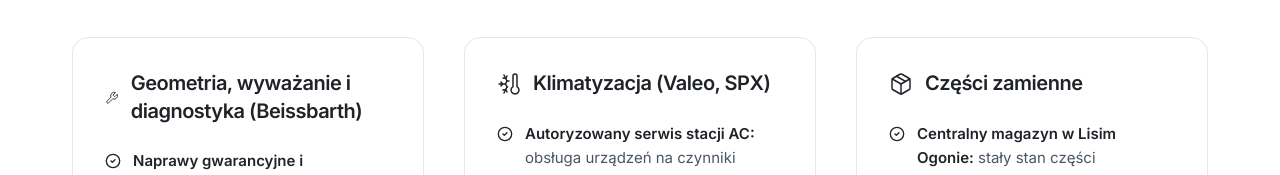
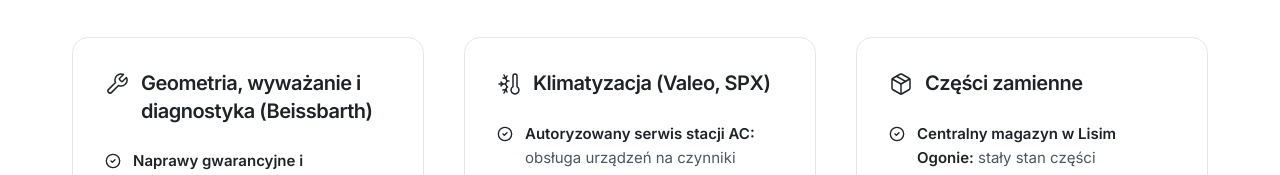
Before and after one commit to gorka0/diagnostyka-systems, a React (Vite) app: page /serwis in a window 1280 px wide. Shown: the part 603-778 px from the top of the page. Built offline with nearby package versions, Linux system fonts and the light colour scheme.

Commit message:
fix(service): add shrink-0 and top-aligned mt-0.5 to service cards icons preventing SVG squash

```diff
--- a/src/pages/ServicePage.tsx
+++ b/src/pages/ServicePage.tsx
@@ -62,8 +62,8 @@ export const ServicePage: React.FC = () => {
           {/* Kolumna 1: Geometria, wyważanie i diagnostyka (Beissbarth) */}
           <div className="flex flex-col justify-between bg-white border border-surface-border rounded-[16px] p-7 sm:p-8 space-y-8">
             <div className="space-y-6">
-              <div className="flex items-center gap-3">
-                <Wrench className="w-6 h-6 text-foreground stroke-[1.5]" />
+              <div className="flex items-start gap-3">
+                <Wrench className="w-6 h-6 shrink-0 text-foreground stroke-[1.5] mt-0.5" />
                 <h2 className="text-xl font-semibold text-foreground tracking-tight leading-snug">
                   Geometria, wyważanie i diagnostyka (Beissbarth)
                 </h2>
@@ -113,8 +113,8 @@ export const ServicePage: React.FC = () => {
           {/* Kolumna 2: Klimatyzacja (Valeo, SPX) */}
           <div className="flex flex-col justify-between bg-white border border-surface-border rounded-[16px] p-7 sm:p-8 space-y-8">
             <div className="space-y-6">
-              <div className="flex items-center gap-3">
-                <ThermometerSnowflake className="w-6 h-6 text-foreground stroke-[1.5]" />
+              <div className="flex items-start gap-3">
+                <ThermometerSnowflake className="w-6 h-6 shrink-0 text-foreground stroke-[1.5] mt-0.5" />
                 <h2 className="text-xl font-semibold text-foreground tracking-tight leading-snug">
                   Klimatyzacja (Valeo, SPX)
                 </h2>
@@ -164,8 +164,8 @@ export const ServicePage: React.FC = () => {
           {/* Kolumna 3: Części zamienne */}
           <div className="flex flex-col justify-between bg-white border border-surface-border rounded-[16px] p-7 sm:p-8 space-y-8">
             <div className="space-y-6">
-              <div className="flex items-center gap-3">
-                <Package className="w-6 h-6 text-foreground stroke-[1.5]" />
+              <div className="flex items-start gap-3">
+                <Package className="w-6 h-6 shrink-0 text-foreground stroke-[1.5] mt-0.5" />
                 <h2 className="text-xl font-semibold text-foreground tracking-tight leading-snug">
                   Części zamienne
                 </h2>
```
